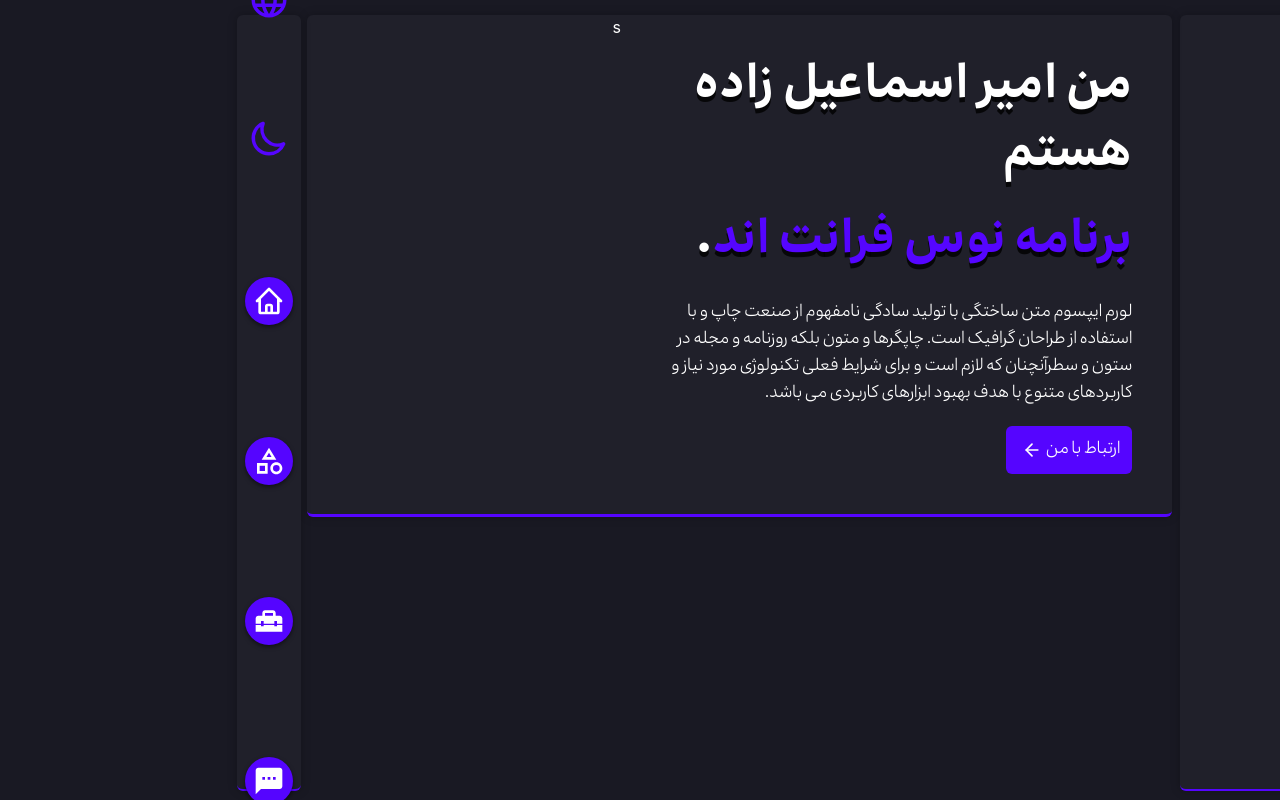
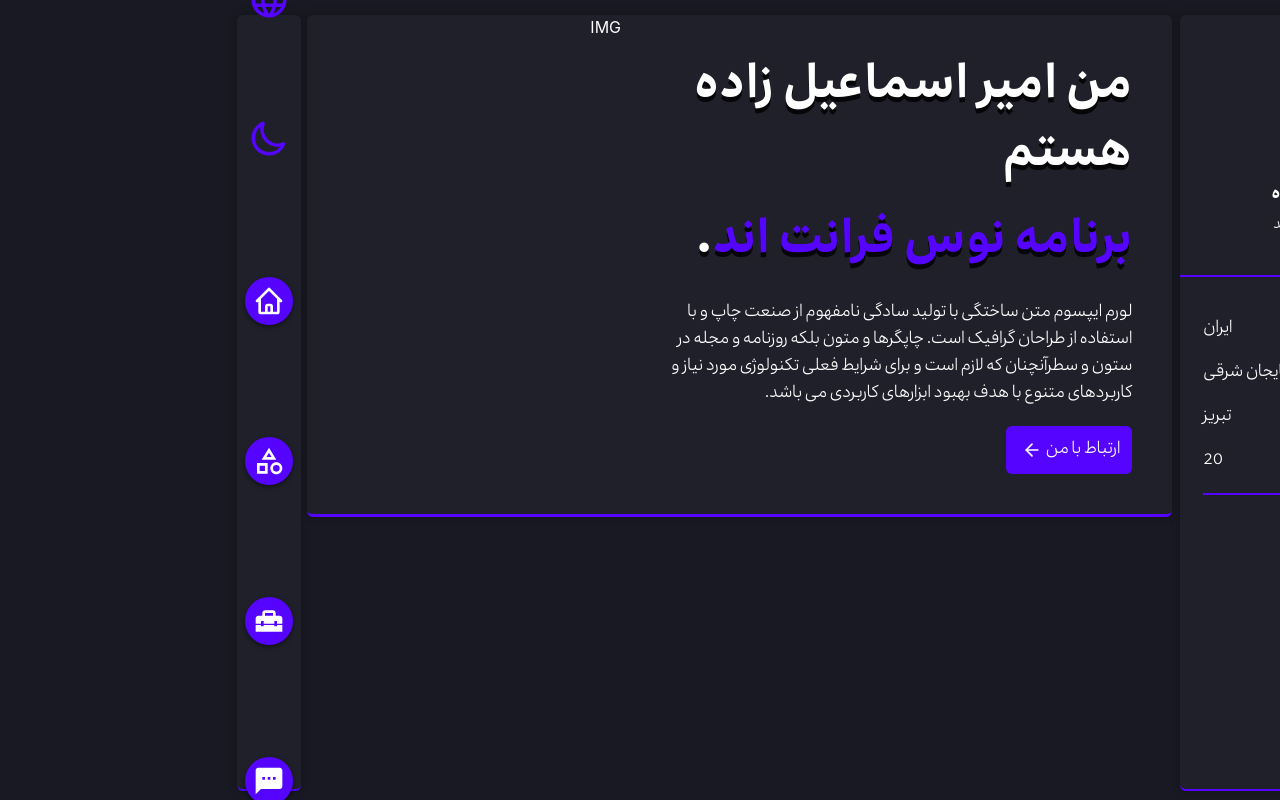
Before and after one commit to emiroow/Personal-Website, a React (Create React App) app: page / in a window 1280 px wide. Built offline with nearby package versions, Linux system fonts and the light colour scheme.

Commit message:
start Side Portfolio

```diff
--- a/src/App.jsx
+++ b/src/App.jsx
@@ -3,7 +3,6 @@ import React, { useEffect, useState } from 'react'
 import SidePortfolio from "./Components/SidePortfolio"
 import Main from "./Components/Main"
 import i18n from './i18n';
-import i18next from 'i18next'
 import { PreloaderContext } from './ContextApi/loaderContext'
 import { useTranslation } from "react-i18next";
 import Preloader from "./Components/Preloader";
--- a/src/Components/MainComponents/Banner.jsx
+++ b/src/Components/MainComponents/Banner.jsx
@@ -25,7 +25,9 @@ export default function Banner() {
                     </button>
                 </div>
             </div>
-            <div className='w-[40%] '>s</div>
+            <div className='w-[40%] '>
+                IMG
+            </div>
         </div>
     )
 }
--- /dev/null
+++ b/src/Components/SidePortfoiliComponents/Header.jsx
@@ -0,0 +1,14 @@
+import React from 'react'
+import { useTranslation } from "react-i18next";
+export default function Header() {
+    const { t } = useTranslation()
+    return (
+        <div className='w-full flex justify-center items-center p-10 border-b-2 border-DarkPurple'>
+            <div className=' space-y-2 w-[80%] flex-col flex justify-center items-center'>
+                <img className=' mb-2 max-w-[60%] rounded-full border-4 border-DarkPurple' src={require("../../assets/images/ProfileImg.jpg")} alt="" />
+                <p className='text-center  font-IranBold'>{t("HeadName")}</p>
+                <span className='text-center text-sm font-IranLight'>{t("Fild")}</span>
+            </div>
+        </div>
+    )
+}
--- /dev/null
+++ b/src/Components/SidePortfoiliComponents/Info.jsx
@@ -0,0 +1,27 @@
+import React from 'react'
+import { useTranslation } from "react-i18next";
+export default function Info() {
+    const { t } = useTranslation()
+    return (
+        <div className='w-full flex justify-center items-center mt-5'>
+            <div className='w-[85%] border-b-2 pb-5 border-DarkPurple'>
+                <div className='flex justify-between mt-5'>
+                    <span className='font-IranBold'>{t("HeadInfoCountry")} : </span>
+                    <span className='font-IranLight'>{t("InfoCountry")}</span>
+                </div>
+                <div className='flex justify-between mt-5'>
+                    <span className='font-IranBold'>{t("HeadInfoState")} : </span>
+                    <span className='font-IranLight'>{t("InfoState")}</span>
+                </div>
+                <div className='flex justify-between mt-5'>
+                    <span className='font-IranBold'>{t("HeadInfoCity")} : </span>
+                    <span className='font-IranLight'>{t("InfoCity")}</span>
+                </div>
+                <div className='flex justify-between mt-5'>
+                    <span className='font-IranBold'>{t("HeadInfoYearsOld")} : </span>
+                    <span className='font-IranLight'>{t("InfoYearsOld")}</span>
+                </div>
+            </div>
+        </div>
+    )
+}
--- a/src/Components/SidePortfolio.jsx
+++ b/src/Components/SidePortfolio.jsx
@@ -1,9 +1,15 @@
 import React from 'react'
-
+import Header from './SidePortfoiliComponents/Header'
+import Info from './SidePortfoiliComponents/Info'
 export default function SidePortfolio() {
   return (
     <div className="w-[25%] relative h-[96vh] ">
-      <div className="w-[24.4%] h-[97vh] fixed bg-BackColor shadow-[0px_0px_10px_0px_rgba(0,0,0,0.25)] rounded-md border-b-2 border-DarkPurple"></div>
+      <div className="w-[24.4%] h-[97vh] fixed bg-BackColor shadow-[0px_0px_10px_0px_rgba(0,0,0,0.25)] rounded-md border-b-2 border-DarkPurple">
+        <Header />
+        <div className=' h-[57vh] overflow-auto' >
+          <Info />
+        </div>
+      </div>
     </div>
   )
 }
--- a/src/i18n/en.js
+++ b/src/i18n/en.js
@@ -1,8 +1,20 @@
 const en = {
     TabTitleOfApp : "Amir esmaeelzadeh | Personal" ,
+    // Banner Componnet
     BannerTitleSelfDis : "I am Amir Ismailzadeh" ,
     BannerTitleSelfField : "Front-End Programmer" ,
     BannerDisSelf : "Lorem ipsum dolor sit amet, consectetur adipiscing elit, sed do eiusmod tempor incididunt ut labore et dolore magna aliqua. Ut enim ad minim veniam, quis nostrud exercitation ullamco laboris nisi ut aliquip ex ea commodo consequat." ,
-    BannerBtn : "Contact With Me"
+    BannerBtn : "Contact With Me" ,
+    // Side Portfolio components
+    HeadName : "Amir esameelzadeh" ,
+    Fild : "Front-end Developer" ,
+    HeadInfoCountry: "Country" ,
+    HeadInfoState: "State" ,
+    HeadInfoCity: "City" ,
+    HeadInfoYearsOld: "Age" ,
+    InfoCountry : "Iran" ,
+    InfoState : "East Azarbaijan" ,
+    InfoCity : "Tabriz" ,
+    InfoYearsOld : "21"
 };
 export default en ;
--- a/src/i18n/fa.js
+++ b/src/i18n/fa.js
@@ -1,8 +1,20 @@
 const fa = {
     TabTitleOfApp : "امیر اسماعیل زاده | سایت شخصی" ,
+    // Banner Componnet
     BannerTitleSelfDis: "من امیر اسماعیل زاده هستم" ,
     BannerTitleSelfField : "برنامه نوس فرانت اند" ,
     BannerDisSelf : "لورم ایپسوم متن ساختگی با تولید سادگی نامفهوم از صنعت چاپ و با استفاده از طراحان گرافیک است. چاپگرها و متون بلکه روزنامه و مجله در ستون و سطرآنچنان که لازم است و برای شرایط فعلی تکنولوژی مورد نیاز و کاربردهای متنوع با هدف بهبود ابزارهای کاربردی می باشد." ,
-    BannerBtn : "ارتباط با من"
+    BannerBtn : "ارتباط با من" ,
+    // Side Portfolio components
+    HeadName :"امیر اسماعیل زاده" ,
+    Fild : "برنامه نویس فرانت اند" ,
+    HeadInfoCountry: "کشور" ,
+    HeadInfoState: "استان" ,
+    HeadInfoCity: "شهر" ,
+    HeadInfoYearsOld: "سن" ,
+    InfoCountry : "ایران" ,
+    InfoState : "آذربایجان شرقی" ,
+    InfoCity : "تبریز" ,
+    InfoYearsOld : "20"
 };
 export default fa;
```
Also changed, not shown: src/assets/images/ProfileImg.jpg (added).
